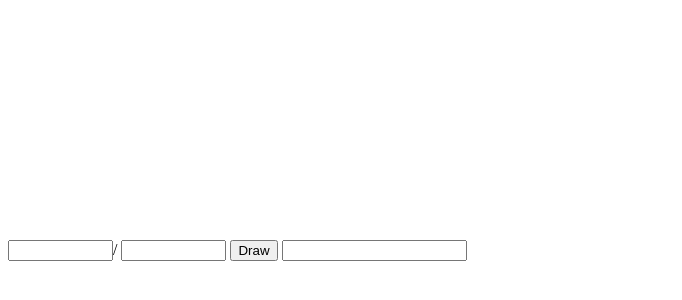
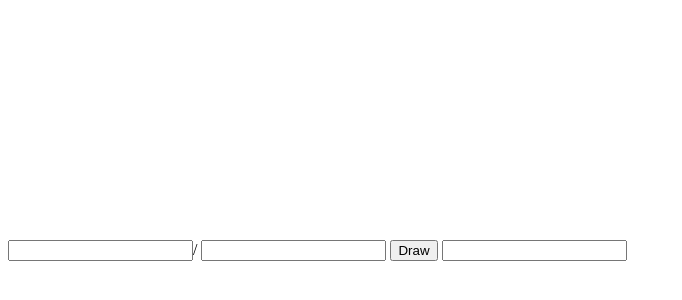
Before and after one commit to izowo/webtest.github.io, a plain HTML site: page index.html in a window 1280 px wide. Shown: the part 268-568 px from the top of the page, without its empty margins (0-682 px from the left). Drawn offline with nearby package versions, Linux system fonts and the light colour scheme.

Commit message:
Add files via upload

```diff
--- a/index.html
+++ b/index.html
@@ -7,8 +7,8 @@
 <script src="aka.js"></script>
 
 <FORM name="fm">
-  <INPUT size="10" type="text" name="A">/
-  <INPUT size="10" type="text" name="B">
+  <INPUT size="10" type="number" name="A">/
+  <INPUT size="10" type="number" name="B">
   <INPUT type="button" value="Draw" onclick="Add()">
   <INPUT size="20" type="text" name="C">
 </FORM>
```
